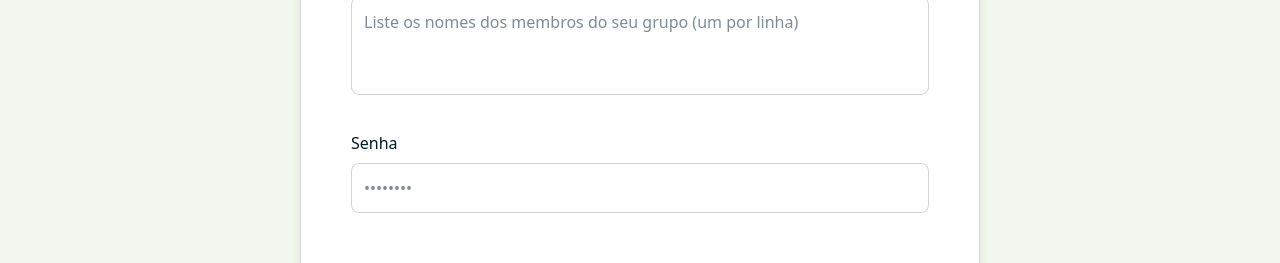
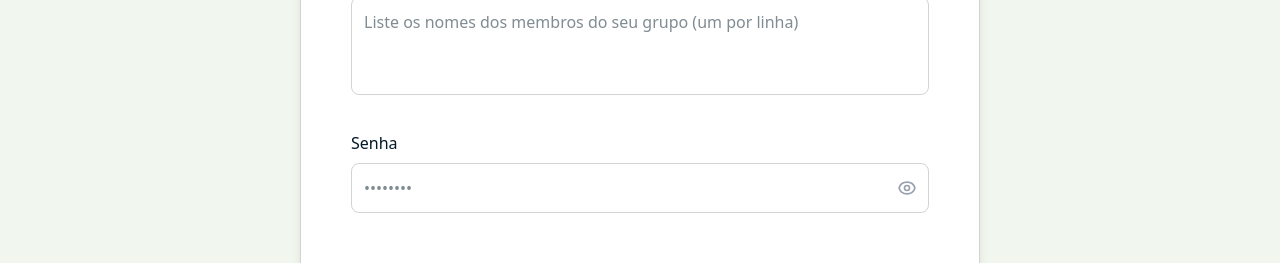
Before and after one commit to Infinito-1/osiris-react, a React (Vite) app: page /cadastro/estudante in a window 1280 px wide. Shown: the part 1020-1283 px from the top of the page. Built offline with nearby package versions, Linux system fonts and the light colour scheme.

Commit message:
adicionando validacao de senha no cadastro de estudante

```diff
--- /dev/null
+++ b/src/components/PasswordInput.tsx
@@ -0,0 +1,186 @@
+import { useState } from "react";
+import type { UsePasswordValidationReturn } from "../hooks/usePasswordValidation";
+
+interface PasswordInputProps {
+  id: string;
+  label: string;
+  placeholder?: string;
+  hook: UsePasswordValidationReturn;
+}
+
+export function PasswordInput({
+  id,
+  label,
+  placeholder = "••••••••",
+  hook,
+}: PasswordInputProps) {
+  const [showPassword, setShowPassword] = useState<boolean>(false);
+
+  const {
+    password,
+    setPassword,
+    setTouched,
+    rules,
+    strength,
+    strengthLabel,
+    strengthColor,
+    errorMessage,
+  } = hook;
+
+  const bars = [1, 2, 3, 4] as const;
+
+  const strengthTextColor: Record<number, string> = {
+    1: "text-red-400",
+    2: "text-orange-400",
+    3: "text-yellow-500",
+    4: "text-green-600",
+  };
+
+  return (
+    <div className="form-group mb-5 sm:mb-[30px]">
+      <label
+        htmlFor={id}
+        className="block text-sm sm:text-base font-medium mb-2 text-[#021926]"
+      >
+        {label}
+      </label>
+
+
+      <div className="relative">
+        <input
+          type={showPassword ? "text" : "password"}
+          id={id}
+          value={password}
+          placeholder={placeholder}
+          onChange={(e: React.ChangeEvent<HTMLInputElement>) =>
+            setPassword(e.target.value)
+          }
+          onBlur={() => setTouched(true)}
+          className={`w-full border rounded-lg p-2.5 sm:p-3 pr-10 text-sm sm:text-base outline-none focus:ring-2 transition
+            ${
+              errorMessage
+                ? "border-red-400 focus:ring-red-300"
+                : "border-[#d3d3d3] focus:ring-[#546873]"
+            }`}
+        />
+
+
+        <button
+          type="button"
+          onClick={() => setShowPassword((v) => !v)}
+          className="absolute right-3 top-1/2 -translate-y-1/2 text-gray-400 hover:text-gray-600 transition"
+          aria-label={showPassword ? "Ocultar senha" : "Mostrar senha"}
+        >
+          {showPassword ? (
+            <svg
+              xmlns="http://www.w3.org/2000/svg"
+              className="w-5 h-5"
+              fill="none"
+              viewBox="0 0 24 24"
+              stroke="currentColor"
+            >
+              <path
+                strokeLinecap="round"
+                strokeLinejoin="round"
+                strokeWidth={2}
+                d="M13.875 18.825A10.05 10.05 0 0112 19c-5 0-9-4-9-7a9.77 9.77 0 012.168-3.168M6.343 6.343A9.956 9.956 0 0112 5c5 0 9 4 9 7a9.956 9.956 0 01-1.343 2.657M15 12a3 3 0 11-6 0 3 3 0 016 0zM3 3l18 18"
+              />
+            </svg>
+          ) : (
+            <svg
+              xmlns="http://www.w3.org/2000/svg"
+              className="w-5 h-5"
+              fill="none"
+              viewBox="0 0 24 24"
+              stroke="currentColor"
+            >
+              <path
+                strokeLinecap="round"
+                strokeLinejoin="round"
+                strokeWidth={2}
+                d="M15 12a3 3 0 11-6 0 3 3 0 016 0z"
+              />
+              <path
+                strokeLinecap="round"
+                strokeLinejoin="round"
+                strokeWidth={2}
+                d="M2.458 12C3.732 7.943 7.523 5 12 5c4.477 0 8.268 2.943 9.542 7-1.274 4.057-5.065 7-9.542 7-4.477 0-8.268-2.943-9.542-7z"
+              />
+            </svg>
+          )}
+        </button>
+      </div>
+
+
+      {errorMessage && (
+        <p className="text-red-500 text-xs mt-1">{errorMessage}</p>
+      )}
+
+
+      {password.length > 0 && (
+        <div className="mt-3">
+          <div className="flex gap-1 mb-1">
+            {bars.map((bar) => (
+              <div
+                key={bar}
+                className={`h-1.5 flex-1 rounded-full transition-all duration-300 ${
+                  bar <= strength ? strengthColor : "bg-gray-200"
+                }`}
+              />
+            ))}
+          </div>
+          {strengthLabel && (
+            <p className="text-xs text-gray-500">
+              Força:{" "}
+              <span
+                className={`font-semibold ${
+                  strengthTextColor[strength] ?? "text-gray-400"
+                }`}
+              >
+                {strengthLabel}
+              </span>
+            </p>
+          )}
+        </div>
+      )}
+
+
+      {password.length > 0 && (
+        <ul className="mt-3 space-y-1">
+          {rules.map((rule) => (
+            <li
+              key={rule.id}
+              className={`flex items-center gap-2 text-xs transition-colors ${
+                rule.passed ? "text-green-600" : "text-gray-400"
+              }`}
+            >
+              {rule.passed ? (
+                <svg
+                  className="w-3.5 h-3.5 shrink-0"
+                  fill="currentColor"
+                  viewBox="0 0 20 20"
+                >
+                  <path
+                    fillRule="evenodd"
+                    d="M16.707 5.293a1 1 0 010 1.414l-8 8a1 1 0 01-1.414 0l-4-4a1 1 0 011.414-1.414L8 12.586l7.293-7.293a1 1 0 011.414 0z"
+                    clipRule="evenodd"
+                  />
+                </svg>
+              ) : (
+                <svg
+                  className="w-3.5 h-3.5 shrink-0"
+                  fill="none"
+                  stroke="currentColor"
+                  viewBox="0 0 24 24"
+                >
+                  <circle cx="12" cy="12" r="10" strokeWidth={2} />
+                </svg>
+              )}
+              {rule.label}
+            </li>
+          ))}
+        </ul>
+      )}
+    </div>
+  );
+}
--- /dev/null
+++ b/src/hooks/usePasswordValidation.ts
@@ -0,0 +1,113 @@
+import { useState, useMemo } from "react";
+
+interface PasswordRule {
+  id: string;
+  label: string;
+  test: (value: string) => boolean;
+}
+
+export interface PasswordRuleResult {
+  id: string;
+  label: string;
+  passed: boolean;
+}
+
+export type StrengthLevel = 0 | 1 | 2 | 3 | 4;
+
+export interface UsePasswordValidationReturn {
+  password: string;
+  setPassword: (value: string) => void;
+  touched: boolean;
+  setTouched: (value: boolean) => void;
+  rules: PasswordRuleResult[];
+  strength: StrengthLevel;
+  strengthLabel: string;
+  strengthColor: string;
+  isValid: boolean;
+  errorMessage: string | null;
+}
+
+const PASSWORD_RULES: PasswordRule[] = [
+  {
+    id: "minLength",
+    label: "Mínimo de 8 caracteres",
+    test: (v) => v.length >= 8,
+  },
+  {
+    id: "uppercase",
+    label: "Pelo menos 1 letra maiúscula",
+    test: (v) => /[A-Z]/.test(v),
+  },
+  {
+    id: "lowercase",
+    label: "Pelo menos 1 letra minúscula",
+    test: (v) => /[a-z]/.test(v),
+  },
+  {
+    id: "number",
+    label: "Pelo menos 1 número",
+    test: (v) => /[0-9]/.test(v),
+  },
+  {
+    id: "specialChar",
+    label: "Pelo menos 1 caractere especial (!@#$...)",
+    test: (v) => /[^A-Za-z0-9]/.test(v),
+  },
+];
+
+interface StrengthMeta {
+  label: string;
+  color: string;
+}
+
+const STRENGTH_META: StrengthMeta[] = [
+  { label: "",        color: "bg-gray-200"   },
+  { label: "Fraca",   color: "bg-red-400"    },
+  { label: "Regular", color: "bg-orange-400" },
+  { label: "Boa",     color: "bg-yellow-400" },
+  { label: "Forte",   color: "bg-green-500"  },
+];
+
+export function usePasswordValidation(
+  initialValue: string = ""
+): UsePasswordValidationReturn {
+  const [password, setPassword] = useState<string>(initialValue);
+  const [touched, setTouched] = useState<boolean>(false);
+
+  const rules: PasswordRuleResult[] = useMemo(
+    () =>
+      PASSWORD_RULES.map((rule) => ({
+        id: rule.id,
+        label: rule.label,
+        passed: password.length > 0 ? rule.test(password) : false,
+      })),
+    [password]
+  );
+
+  const passedCount = rules.filter((r) => r.passed).length;
+  const isValid = passedCount === PASSWORD_RULES.length;
+
+  const strength = (
+    password.length === 0 ? 0 : Math.min(passedCount, 4)
+  ) as StrengthLevel;
+
+  const errorMessage: string | null =
+    touched && password.length === 0
+      ? "A senha não pode ser vazia."
+      : touched && !isValid
+      ? "A senha não atende todos os requisitos."
+      : null;
+
+  return {
+    password,
+    setPassword,
+    touched,
+    setTouched,
+    rules,
+    strength,
+    strengthLabel: STRENGTH_META[strength].label,
+    strengthColor: STRENGTH_META[strength].color,
+    isValid,
+    errorMessage,
+  };
+}
--- a/src/pages/cadastro/estudantesform.tsx
+++ b/src/pages/cadastro/estudantesform.tsx
@@ -1,8 +1,19 @@
 import Hat from "../../assets/img/login/hat.png";
 import { useNavigate } from "react-router-dom";
+import { usePasswordValidation } from "../../hooks/usePasswordValidation";
+import { PasswordInput } from "../../components/PasswordInput";
 
 function EstudantesForm() {
   const navigate = useNavigate();
+  const passwordHook = usePasswordValidation();
+
+  function handleSubmit(): void {
+    passwordHook.setTouched(true);
+
+    if (!passwordHook.isValid) return;
+
+    navigate("/dashboard_grupo");
+  }
 
   return (
     <>
@@ -37,7 +48,10 @@ function EstudantesForm() {
           </p>
 
           <div className="form-group mb-5 sm:mb-[30px]">
-            <label htmlFor="nomeRep" className="block text-sm sm:text-base font-medium mb-2 text-[#021926]">
+            <label
+              htmlFor="nomeRep"
+              className="block text-sm sm:text-base font-medium mb-2 text-[#021926]"
+            >
               Nome do Representante
             </label>
             <input
@@ -48,7 +62,6 @@ function EstudantesForm() {
             />
           </div>
 
-          {/* Nome do Grupo */}
           <div className="form-group mb-[30px]">
             <label htmlFor="nomeGrupo" className="font-medium">
               Nome do Grupo (Usuário)
@@ -60,7 +73,6 @@ function EstudantesForm() {
             />
           </div>
 
-          {/* Linha de Email e RA */}
           <div className="form-row flex gap-[35px] mb-[30px] max-[700px]:flex-col max-[700px]:gap-[20px]">
             <div className="form-group flex-1">
               <label htmlFor="emailStud" className="font-medium">
@@ -75,7 +87,10 @@ function EstudantesForm() {
             </div>
 
             <div className="form-group">
-              <label htmlFor="raStud" className="block text-sm sm:text-base font-medium mb-2 text-[#021926]">
+              <label
+                htmlFor="raStud"
+                className="block text-sm sm:text-base font-medium mb-2 text-[#021926]"
+              >
                 RA (Registro Acadêmico)
               </label>
               <input
@@ -88,7 +103,10 @@ function EstudantesForm() {
           </div>
 
           <div className="form-group mb-5 sm:mb-[30px]">
-            <label htmlFor="semestre" className="block text-sm sm:text-base font-medium mb-2 text-[#021926]">
+            <label
+              htmlFor="semestre"
+              className="block text-sm sm:text-base font-medium mb-2 text-[#021926]"
+            >
               Semestre Atual
             </label>
             <input
@@ -100,7 +118,10 @@ function EstudantesForm() {
           </div>
 
           <div className="form-group mb-5 sm:mb-[30px]">
-            <label htmlFor="membros" className="block text-sm sm:text-base font-medium mb-2 text-[#021926]">
+            <label
+              htmlFor="membros"
+              className="block text-sm sm:text-base font-medium mb-2 text-[#021926]"
+            >
               Membros do Grupo
             </label>
             <textarea
@@ -108,22 +129,18 @@ function EstudantesForm() {
               placeholder="Liste os nomes dos membros do seu grupo (um por linha)"
               className="w-full border border-[#d3d3d3] rounded-lg p-2.5 sm:p-3 text-sm sm:text-base outline-none focus:ring-2 focus:ring-[#546873] transition resize-none"
               rows={3}
-            ></textarea>
-          </div>
-
-          <div className="form-group mb-6 sm:mb-[30px]">
-            <label htmlFor="senhaStud" className="block text-sm sm:text-base font-medium mb-2 text-[#021926]">
-              Senha
-            </label>
-            <input
-              type="password"
-              id="senhaStud"
-              placeholder="••••••••"
-              className="w-full border border-[#d3d3d3] rounded-lg p-2.5 sm:p-3 text-sm sm:text-base outline-none focus:ring-2 focus:ring-[#546873] transition"
             />
           </div>
 
+          {/* ✅ Campo de senha com validação */}
+          <PasswordInput
+            id="senhaStud"
+            label="Senha"
+            hook={passwordHook}
+          />
+
           <button
+            type="button"
             className="
               w-full
               text-white
@@ -132,12 +149,13 @@ function EstudantesForm() {
               text-[1.1rem]
               rounded-lg
               mt-[20px]
-             hover:bg-[#495a63]
+              hover:bg-[#495a63]
               transition
               cursor-pointer
               active:scale-95
+              disabled:opacity-50 disabled:cursor-not-allowed
             "
-            onClick={() => navigate("/dashboard_grupo")}
+            onClick={handleSubmit}
           >
             Criar Conta
           </button>
@@ -146,6 +164,7 @@ function EstudantesForm() {
             <p className="text-xs sm:text-sm text-gray-600">
               Já tem uma conta?{" "}
               <button
+                type="button"
                 onClick={() => navigate("/login")}
                 className="text-[#546873] font-medium underline hover:no-underline transition"
               >
```
Also changed, not shown: 1 other file (tests, documents, lock files or other folders).
